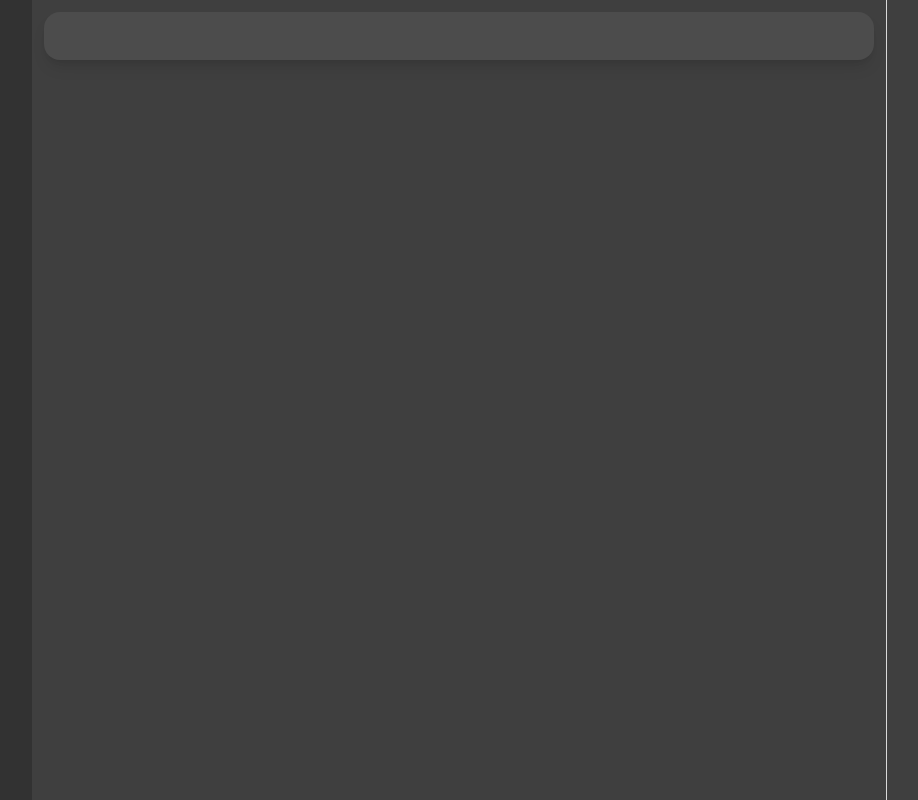
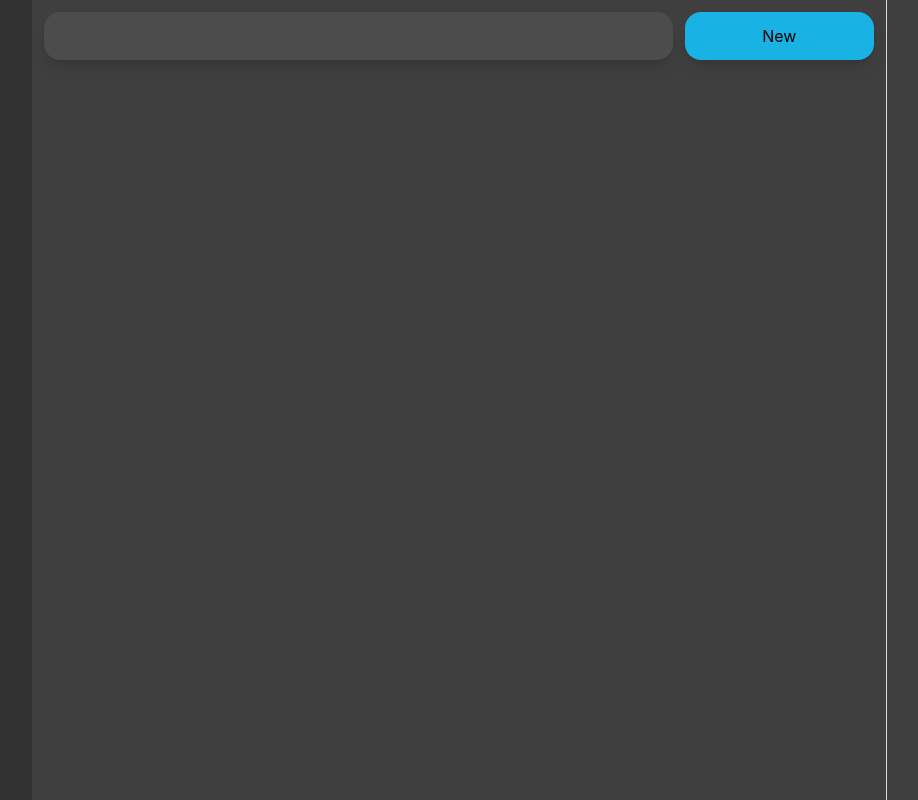
Before and after one commit to Jorge-Reynaga/Caelus, a React (Vite) app in the folder client/: page / in a window 1280 px wide. Shown: the whole page, without its empty margins (181-1099 px from the left). Built offline with nearby package versions, Linux system fonts and the light colour scheme.

Commit message:
feat: Add NewButton component

```diff
--- a/client/src/App.tsx
+++ b/client/src/App.tsx
@@ -2,6 +2,7 @@ import Sidebar from './components/Sidebar'
 import MainPanel from './components/MainPanel'
 import DetailsPanel from './components/DetailsPanel'
 import AddressBar from './components/AddressBar'
+import NewButton from './components/NewButton'
 
 import './index.css'
 
@@ -10,7 +11,10 @@ function App() {
     <div className="flex">
       <Sidebar></Sidebar>
       <MainPanel>
-        <AddressBar></AddressBar>
+        <div className="flex">
+          <AddressBar></AddressBar>
+          <NewButton></NewButton>
+        </div>
       </MainPanel>
       <DetailsPanel></DetailsPanel>
     </div>
--- a/client/src/components/AddressBar.tsx
+++ b/client/src/components/AddressBar.tsx
@@ -1,6 +1,6 @@
 function AddressBar() {
   return (
-    <div className="bg-[#4C4C4C] w-auto h-12 rounded-2xl m-3 shadow-lg">
+    <div className="bg-[#4C4C4C] w-full h-12 rounded-2xl m-3 shadow-lg">
     </div>
   )
 }
--- /dev/null
+++ b/client/src/components/NewButton.tsx
@@ -0,0 +1,9 @@
+function NewButton() {
+  return (
+    <button className="bg-[#19B2E5] w-3xs h-12 rounded-2xl m-3 ml-0 shadow-lg cursor-pointer">
+      <span>New</span>
+    </button>
+  )
+}
+
+export default NewButton
```
